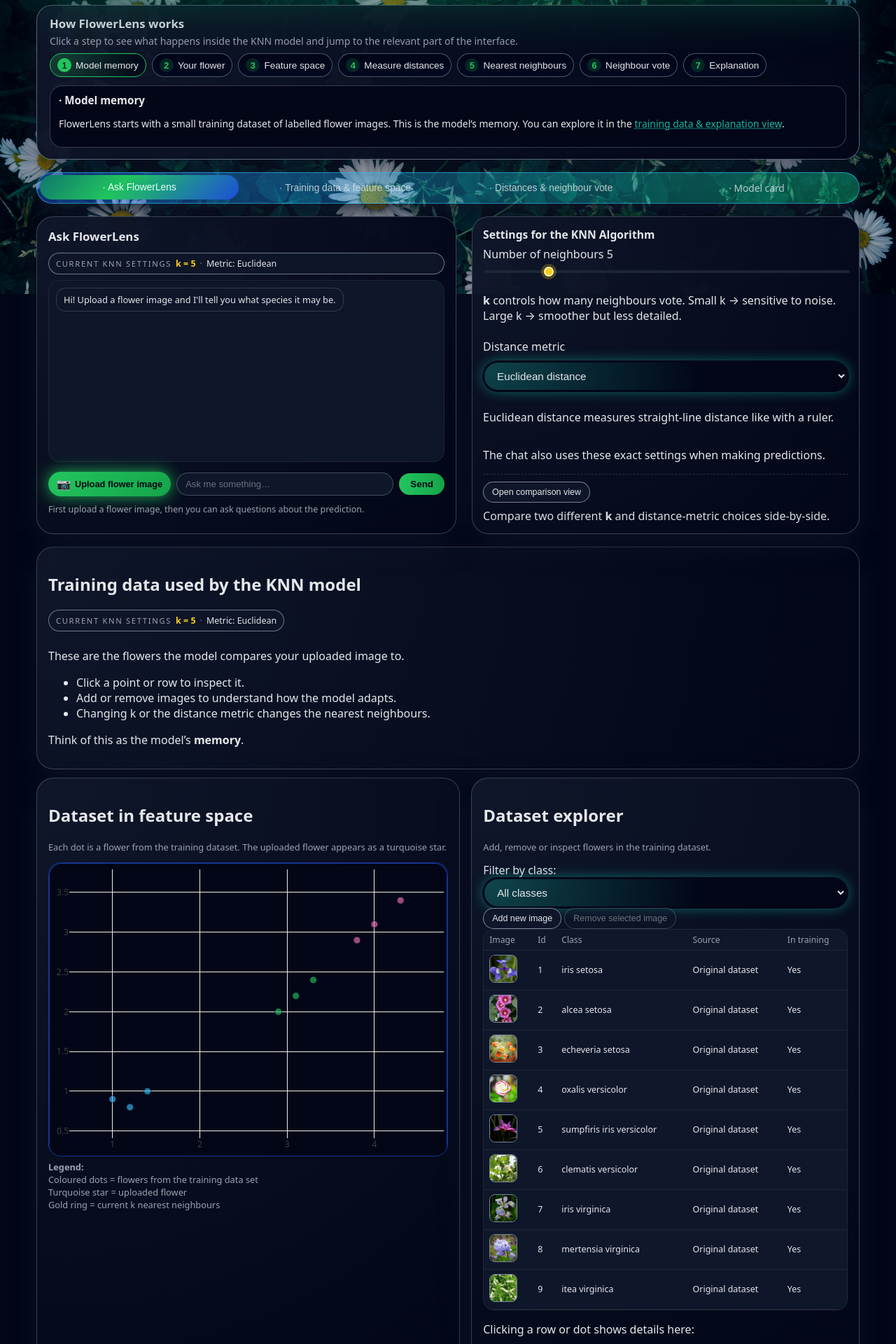
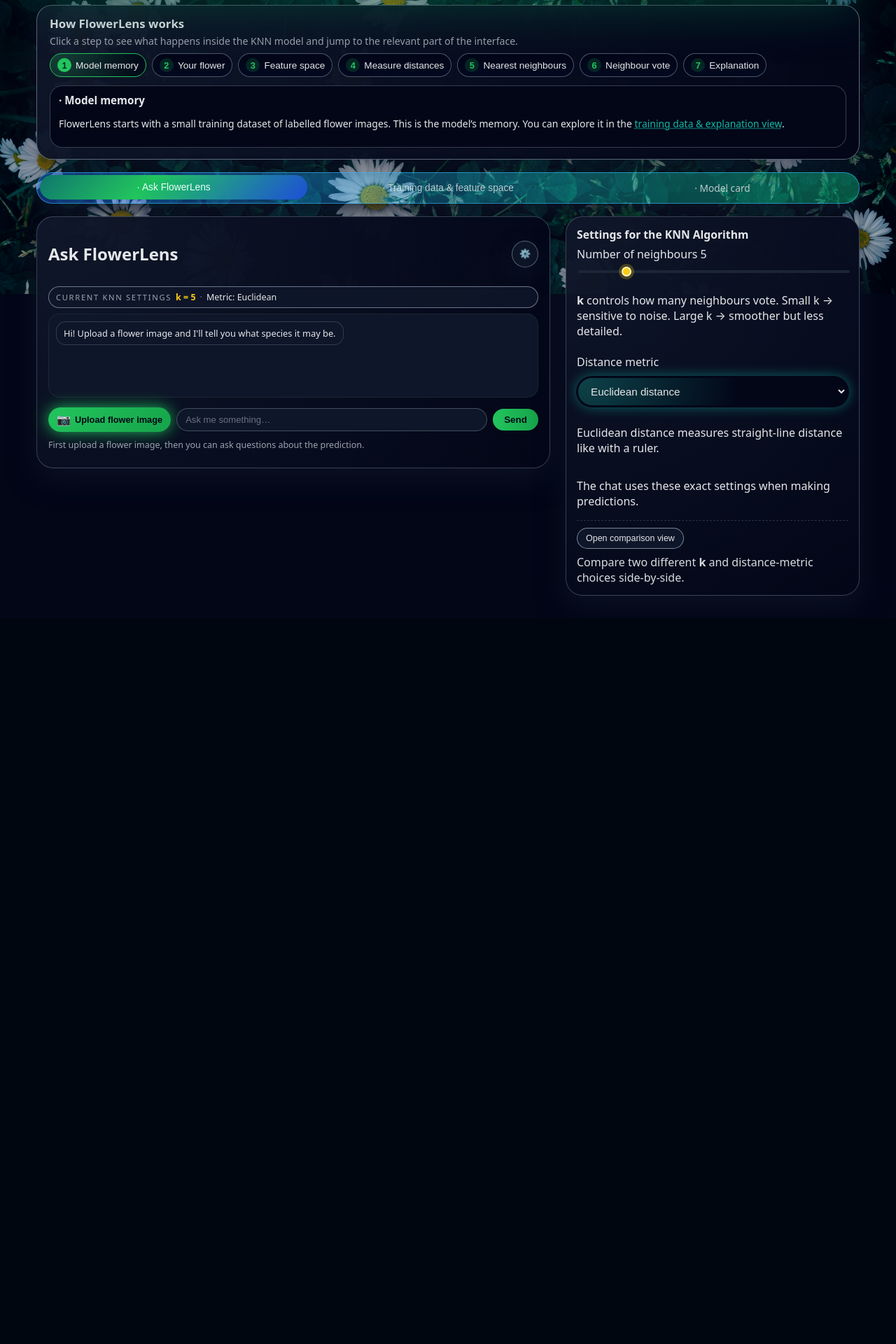
Before and after one commit to mhxtxs/HCAI---Group-8, a Flask app: page / in a window 1280 px wide. Shown: the part 380-2300 px from the top of the page at 70% size. After the commit the page ends 1246 px from the top, so only its background shows below. Run offline with Flask 3, Linux system fonts and the light colour scheme; some libraries are stand-ins or nearby versions.

Commit message:
collapsible settings and adjustments in chat output

```diff
--- a/HCAI---Group-8-main-4/static/style.css
+++ b/HCAI---Group-8-main-4/static/style.css
@@ -241,15 +241,14 @@ main.app-root {
   text-shadow: 0 0 8px rgba(16, 185, 129, 0.9);
 }
 
-.app-view {
+.app-view{
   display: none;
   margin-top: 18px;
 }
 
-.app-view.active {
+.app-view.active{
   display: block;
 }
-
 /* =======================================================================
    STEP-GUIDE
 ======================================================================= */
@@ -1599,3 +1598,119 @@ body.modelcard-page{
   .modelcard-page .container { padding: 34px 16px 54px; }
   .modelcard-page .page-header h1 { font-size: 32px; }
 }
+
+
+.result-card{
+  margin-top: 10px;
+  border-radius: 18px;
+  border: 1px solid rgba(148,163,184,0.22);
+  background: rgba(2,6,23,0.35);
+  padding: 12px;
+}
+.result-top{
+  display:flex;
+  justify-content: space-between;
+  gap:12px;
+  flex-wrap: wrap;
+}
+.result-label{
+  font-size: 0.72rem;
+  letter-spacing: 0.14em;
+  text-transform: uppercase;
+  color: rgba(226,232,240,0.7);
+}
+.result-pred{
+  font-size: 1.2rem;
+  font-weight: 850;
+  color: #38bdf8;
+}
+.result-actions{
+  display:flex;
+  gap:10px;
+  flex-wrap: wrap;
+  margin-top: 10px;
+}
+.result-disclaimer{
+  margin: 10px 0 0;
+  font-size: 0.78rem;
+  color: rgba(226,232,240,0.7);
+}
+.chip{
+  display:inline-flex;
+  align-items:center;
+  gap:6px;
+  padding: 6px 10px;
+  border-radius: 999px;
+  border: 1px solid rgba(148,163,184,0.25);
+  background: rgba(2,6,23,0.35);
+  color: rgba(226,232,240,0.92);
+  font-size: 0.78rem;
+}
+.btn-small{ padding: 7px 10px; font-size: 0.78rem; }
+
+
+
+
+
+/* ===================== CHAT HEADER ROW ===================== */
+.chat-header-row{
+  display:flex;
+  align-items:center;
+  justify-content:space-between;
+  gap:10px;
+  margin-bottom: 10px;
+}
+
+.icon-btn{
+  width: 38px;
+  height: 38px;
+  border-radius: 999px;
+  border: 1px solid rgba(148,163,184,0.55);
+  background: rgba(15,23,42,0.85);
+  color: rgba(226,232,240,0.95);
+  cursor: pointer;
+  display:inline-flex;
+  align-items:center;
+  justify-content:center;
+  box-shadow: 0 12px 30px rgba(15,23,42,0.75);
+  transition: transform .12s ease, border-color .12s ease, background .12s ease;
+}
+
+.icon-btn:hover{
+  border-color: rgba(56,189,248,0.9);
+  background: rgba(30,64,175,0.25);
+  transform: translateY(-1px);
+}
+
+/* ===================== COLLAPSIBLE SETTINGS PANEL ===================== */
+.main-area{
+  --settings-col: minmax(320px, 420px);
+  grid-template-columns: minmax(0, 1fr) var(--settings-col);
+  align-items: start;
+}
+
+.side-panel{
+  transition: opacity .18s ease, transform .18s ease;
+  will-change: opacity, transform;
+}
+
+.main-area.settings-collapsed{
+  --settings-col: 0px;
+}
+
+.main-area.settings-collapsed .side-panel{
+  opacity: 0;
+  transform: translateX(16px);
+  pointer-events: none;
+  visibility: hidden;
+}
+
+
+@media (max-width: 900px){
+  .main-area{
+    grid-template-columns: 1fr;
+  }
+  .main-area.settings-collapsed .side-panel{
+    display: none;
+  }
+}
--- a/HCAI---Group-8-main-4/templates/index.html
+++ b/HCAI---Group-8-main-4/templates/index.html
@@ -126,23 +126,36 @@
 
     <!-- ================= VIEW TOGGLE ================= -->
      <nav class="view-toggle" id="page-nav">
-      <button class="view-tab active" type="button" data-scroll="view-assistant"> · Ask FlowerLens</button>
-      <button class="view-tab" type="button" data-scroll="view-dataset"> · Training data & feature space</button>
-      <button class="view-tab" type="button" data-scroll="distance-explanation"> · Distances & neighbour vote</button>
+      <button class="view-tab active" type="button" data-view="view-assistant"> · Ask FlowerLens</button>
+      <button class="view-tab" type="button" data-view="view-dataset"> · Training data &amp; feature space</button>
       <a class="view-tab" href="{{ url_for('model_card') }}"> · Model card</a>
     </nav>
 
 
+
     <!-- ====================================================================== -->
-    <!--                                VIEW: CHAT                             -->
+<!--                                VIEW: CHAT                              -->
 <!-- ====================================================================== -->
 <section id="view-assistant" class="app-view active">
   <section class="main-area">
 
     <!-- ========= CHAT PANEL ========= -->
     <section class="chat-panel">
-          <div class="chat-header">
+
+      <div class="chat-header-row">
         <h2>Ask FlowerLens</h2>
+
+        <!-- Settings toggle (icon) -->
+        <button
+          id="toggle-settings"
+          class="icon-btn"
+          type="button"
+          aria-label="Toggle KNN settings"
+          aria-expanded="true"
+          title="KNN settings"
+        >
+          ⚙️
+        </button>
       </div>
 
       <!-- Small settings summary -->
@@ -161,13 +174,40 @@
         </div>
       </div>
 
+      <div id="result-card" class="result-card" hidden>
+        <div class="result-top">
+          <div>
+            <div class="result-label">Prediction</div>
+            <div id="result-pred" class="result-pred">—</div>
+          </div>
+          <div class="result-metrics">
+            <span class="chip" id="result-km">k=5 · Euclidean</span>
+            <span class="chip" id="result-sim">Similarity —</span>
+          </div>
+        </div>
+
+        <div class="result-actions">
+          <button class="btn-secondary btn-small" type="button" data-jump="feature-space">
+            Show neighbours
+          </button>
+          <button class="btn-secondary btn-small" type="button" data-jump="heatmap-explainer-card">
+            Why this result?
+          </button>
+        </div>
+
+        <p class="result-disclaimer">
+          Prototype output: do not treat as a guaranteed botanical identification.
+        </p>
+      </div>
+
       <div class="chat-input-row">
-            <button id="chat-upload-btn" class="btn-upload highlighted-upload">
+        <button id="chat-upload-btn" class="btn-upload highlighted-upload" type="button">
           <span class="upload-icon">📷</span>
           <span class="upload-label">Upload flower image</span>
         </button>
+
         <input type="text" id="chat-input" class="chat-input" placeholder="Ask me something…" />
-            <button id="chat-send" class="btn-primary">Send</button>
+        <button id="chat-send" class="btn-primary" type="button">Send</button>
 
         <input type="file" id="file-input" accept="image/*" hidden />
       </div>
@@ -178,6 +218,7 @@
       <p class="chat-hint">
         First upload a flower image, then you can ask questions about the prediction.
       </p>
+
     </section>
 
     <!-- ========= RIGHT SIDE: SETTINGS ======== -->
@@ -210,8 +251,9 @@
             Euclidean distance measures straight-line distance like with a ruler.
           </p>
         </div>
+
         <p class="param-note">
-              The chat also uses these exact settings when making predictions.
+          The chat uses these exact settings when making predictions.
         </p>
 
         <div class="compare-actions">
@@ -222,16 +264,21 @@
             Compare two different <strong>k</strong> and distance-metric choices side-by-side.
           </p>
         </div>
+
       </section>
     </aside>
 
   </section>
 </section>
+
+
+
 
     <!-- =========================================================================== -->
     <!--                         VIEW: DATASET + EXPLAINABILITY                      -->
     <!-- =========================================================================== -->
-    <section id="view-dataset" class="app-view active">
+    <section id="view-dataset" class="app-view">
+
 
 
       <section class="dataset-intro-card">
@@ -298,11 +345,14 @@
               </select>
             </div>
 
+
+
             <div class="dataset-buttons">
               <button class="btn-secondary" id="btn-add-image">Add new image</button>
               <button class="btn-secondary" id="btn-remove-image" disabled>Remove selected image</button>
             </div>
           </div>
+
 
           <input type="file" id="dataset-file-input" accept="image/*" hidden />
 
@@ -353,9 +403,24 @@
       <!-- (Explainability long text sections – unchanged, omitted here for brevity if you want,
            but you can keep all your existing neighbour influence / distance explanations) -->
 
-      <!-- =========================== EXPLAINABILITY =============================== -->
+
+
+
+
+
+
+
+
+
+
+
+
+
+
+
+
 <section class="distance-card" id="distance-explanation">
-        <h2>Distance measures, neighbour selection & class vote</h2>
+  <h2>Distance measures, neighbour selection &amp; class vote</h2>
   <p>
     The model measures how far each training flower is from the uploaded one.
     Different distance metrics define “closeness” differently.
@@ -400,7 +465,9 @@
       </div>
       <p class="param-help">
         p = 1 → Manhattan
+        <br />
         p = 2 → Euclidean
+        <br />
         Values in between blend both effects.
       </p>
     </div>
@@ -426,7 +493,7 @@
 </section>
 
 <section class="majority-overview">
-        <h3>Majority vote & final decision</h3>
+  <h3>Majority vote &amp; final decision</h3>
   <p>
     Once distances are computed, the model selects the <strong>k</strong> nearest neighbours
     and counts the classes among them. The class with the highest count is the prediction.
@@ -444,7 +511,7 @@
     </p>
     <ul class="read-list">
       <li>🌼 <strong>Setosa</strong> → votes from flowers with similar small petals.</li>
-            <li>🌼<strong>Versicolor</strong> → medium-sized flowers contribute here.</li>
+      <li>🌼 <strong>Versicolor</strong> → medium-sized flowers contribute here.</li>
       <li>🌼 <strong>Virginica</strong> → larger flowers influence this class.</li>
     </ul>
     <p>
@@ -456,9 +523,7 @@
     </p>
   </div>
 </section>
-      <!-- ====================================================================== -->
-<!--                     NEIGHBOUR INFLUENCE EXPLANATION                    -->
-<!-- ====================================================================== -->
+
 <section class="explainability-deep-card">
   <h2>Understanding Neighbour Influence in KNN</h2>
 
@@ -531,9 +596,10 @@
   </p>
 </section>
 
+      <!-- =========================== EXPLAINABILITY =============================== -->
     </section> <!-- END VIEW DATASET -->
-
   </main>
+
 
   <!-- ===================== COMPARISON VIEW (MODAL) ===================== -->
 <div id="comparison-modal" class="comparison-modal" aria-hidden="true">
@@ -691,13 +757,14 @@
       if (l.includes('virginica')) return 'rgba(244,114,182,0.9)';
       return 'rgba(148,163,184,0.9)';
     }
-
     function escapeHtml(s) {
       return String(s).replace(/[&<>"']/g, (c) =>
       ({ '&': '&amp;', '<': '&lt;', '>': '&gt;', '"': '&quot;', "'": '&#39;' }[c])
     );
   }
   function baseClassJs(label) {
+
+
     const s = String(label || '').toLowerCase();
     if (s.includes('setosa')) return 'Setosa';
     if (s.includes('versicolor')) return 'Versicolor';
@@ -719,32 +786,85 @@
     }
 
     /* ============================== VIEW TABS ============================== */
-
  const pageNav = document.getElementById('page-nav');
-    function setActiveNav(id) {
+const views = Array.from(document.querySelectorAll('.app-view'));
+
+function setActiveNav(viewId) {
   if (!pageNav) return;
-      pageNav.querySelectorAll('.view-tab').forEach((btn) => {
-        btn.classList.toggle('active', btn.dataset.scroll === id);
-      });
-    }
-    function scrollToSection(id) {
-       const el = document.getElementById(id);
-       if (!el) return;
-       setActiveNav(id);
-       el.scrollIntoView({ behavior: 'smooth', block: 'start' });
+  pageNav.querySelectorAll('.view-tab[data-view]').forEach((btn) => {
+    btn.classList.toggle('active', btn.dataset.view === viewId);
+  });
+}
+
+function showView(viewId, { scrollTop = true } = {}) {
+  views.forEach((v) => v.classList.toggle('active', v.id === viewId));
+  setActiveNav(viewId);
+
+  if (scrollTop) {
+    const el = document.getElementById(viewId);
+    if (el) el.scrollIntoView({ behavior: 'smooth', block: 'start' });
+  }
+
   setTimeout(() => {
     resizeScatterSoon();
-      }, 250);
+  }, 200);
+}
+
+function viewForAnchor(anchorId) {
+  const datasetAnchors = new Set([
+    'view-dataset',
+    'feature-space',
+    'heatmap-explainer-card',
+    'dataset-scatter',
+    'distance-explanation',
+    'vote-summary',
+    'distance-table'
+  ]);
+  if (datasetAnchors.has(anchorId)) return 'view-dataset';
+  return 'view-assistant';
+}
+
+
+function jumpTo(anchorId) {
+  const v = viewForAnchor(anchorId);
+  showView(v, { scrollTop: false });
+  const el = document.getElementById(anchorId);
+  if (el) el.scrollIntoView({ behavior: 'smooth', block: 'start' });
+}
+
+document.addEventListener('click', (e) => {
+  const btn = e.target.closest('[data-jump]');
+  if (!btn) return;
+  const id = btn.getAttribute('data-jump');
+  if (id) jumpTo(id);
+});
+
+
+function scrollToSection(id) {
+  jumpTo(id);
 }
 
 if (pageNav) {
-      pageNav.querySelectorAll('.view-tab[data-scroll]').forEach((btn) => {
+  pageNav.querySelectorAll('.view-tab[data-view]').forEach((btn) => {
     btn.addEventListener('click', (e) => {
       e.preventDefault();
-          scrollToSection(btn.dataset.scroll);
-        });
-      });
-    }
+      showView(btn.dataset.view);
+      history.replaceState(null, '', `#${btn.dataset.view}`);
+    });
+  });
+}
+
+window.addEventListener('load', () => {
+  const hash = (location.hash || '').replace('#', '');
+  if (hash && document.getElementById(hash)) {
+    showView(hash, { scrollTop: true });
+  } else {
+    showView('view-assistant', { scrollTop: false });
+  }
+});
+
+
+
 
 
 
@@ -757,6 +877,42 @@
     const summaryMetric = document.getElementById('summary-metric');
     const summaryK2 = document.getElementById('summary-k-2');
     const summaryMetric2 = document.getElementById('summary-metric-2');
+
+/* ===================== SETTINGS PANEL COLLAPSE ===================== */
+const settingsToggleBtn = document.getElementById('toggle-settings');
+const mainAreaAssistant = document.querySelector('#view-assistant .main-area');
+
+function setSettingsCollapsed(collapsed) {
+  if (!mainAreaAssistant) return;
+
+  mainAreaAssistant.classList.toggle('settings-collapsed', collapsed);
+  settingsToggleBtn?.setAttribute('aria-expanded', String(!collapsed));
+
+
+  try {
+    localStorage.setItem('knnSettingsCollapsed', collapsed ? '1' : '0');
+  } catch {}
+
+
+  setTimeout(() => {
+    resizeScatterSoon();
+    resizeComparisonPlots?.();
+  }, 200);
+}
+
+if (settingsToggleBtn && mainAreaAssistant) {
+  settingsToggleBtn.addEventListener('click', () => {
+    const collapsed = mainAreaAssistant.classList.contains('settings-collapsed');
+    setSettingsCollapsed(!collapsed);
+  });
+
+  try {
+    if (localStorage.getItem('knnSettingsCollapsed') === '1') {
+      setSettingsCollapsed(true);
+    }
+  } catch {}
+}
+
 
     function updateSettingsSummary() {
       const kText = `k = ${kSlider.value}`;
@@ -1401,6 +1557,17 @@ function syncComparisonIfOpen() {
           similarityText.textContent = `Similarity to closest flower: ${data.similarity}%`;
         }
 
+        const resultCard = document.getElementById('result-card');
+        const metricName = metricSelect.options[metricSelect.selectedIndex].text.split(' ')[0];
+        if (resultCard) {
+          document.getElementById('result-pred').textContent = data.class || '—';
+          document.getElementById('result-km').textContent = `k=${kSlider.value} · ${metricName}`;
+          if (typeof data.similarity === 'number') {
+            document.getElementById('result-sim').textContent = `Similarity ${data.similarity}%`;
+          }
+          resultCard.hidden = false;
+        }
+
         return data;
       } catch {
         addChatMessage('Error sending image to backend.', 'bot');
@@ -1537,12 +1704,18 @@ function syncComparisonIfOpen() {
     let selectedRowId = null;
 
     function renderDatasetTable() {
-      const filter = classFilter.value;
+      const filter = (classFilter?.value || 'all').toLowerCase();
       datasetTableBody.innerHTML = '';
       const allPoints = chatUploadEntry ? [chatUploadEntry, ...datasetPoints] : datasetPoints;
-      allPoints
-      .filter((p) => filter === 'all' || p.label.toLowerCase().includes(filter))
-      .forEach((p) => {
+      const filtered = allPoints.filter((p) => {
+        const cls = baseClassJs(p.label).toLowerCase();
+        return filter === 'all' || cls === filter;
+      });
+      if (!filtered.length) {
+        datasetTableBody.innerHTML = `<tr><td colspan="5">No matches.</td></tr>`;
+        return;
+      }
+      filtered.forEach((p) => {
         const tr = document.createElement('tr');
         tr.dataset.id = p.id;
         tr.innerHTML = `
@@ -1556,12 +1729,28 @@ function syncComparisonIfOpen() {
           showPointDetails(p);
           selectDatasetRow(p.id);
         });
-
         datasetTableBody.appendChild(tr);
       });
     }
-
-    classFilter.addEventListener('change', renderDatasetTable);
+    classFilter?.addEventListener('change', renderDatasetTable);
+
+
+
+
+
+
+
+
+
+
+
+
+
+
+
+
+
+
 
     addBtn.addEventListener('click', () => datasetFileInput.click());
     datasetFileInput.addEventListener('change', (e) => {
```
Also changed, not shown: HCAI---Group-8-main-4/templates/model-card.html (+6 -6 lines). Lines whose indentation alone changed are shown as unchanged.
